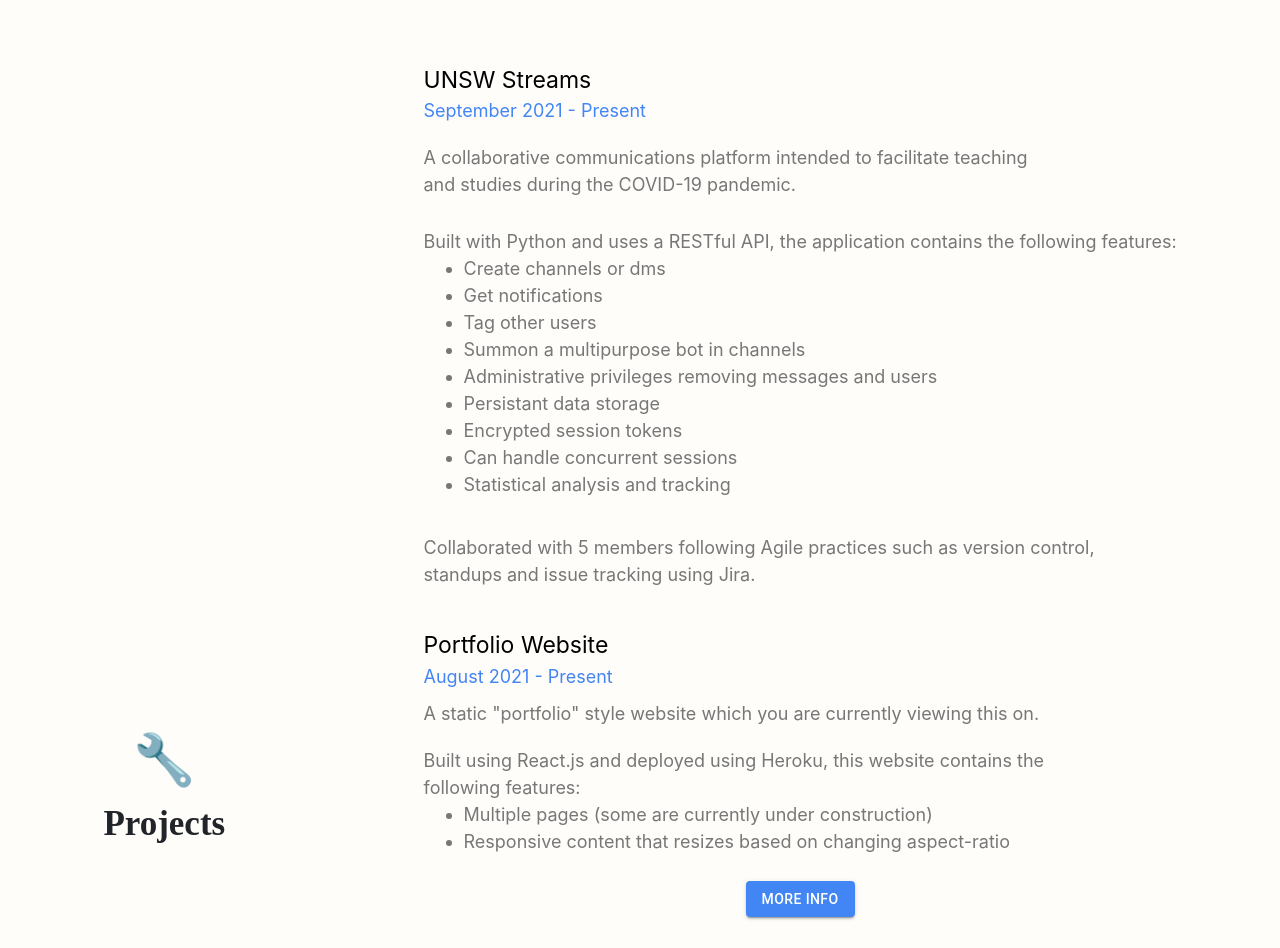
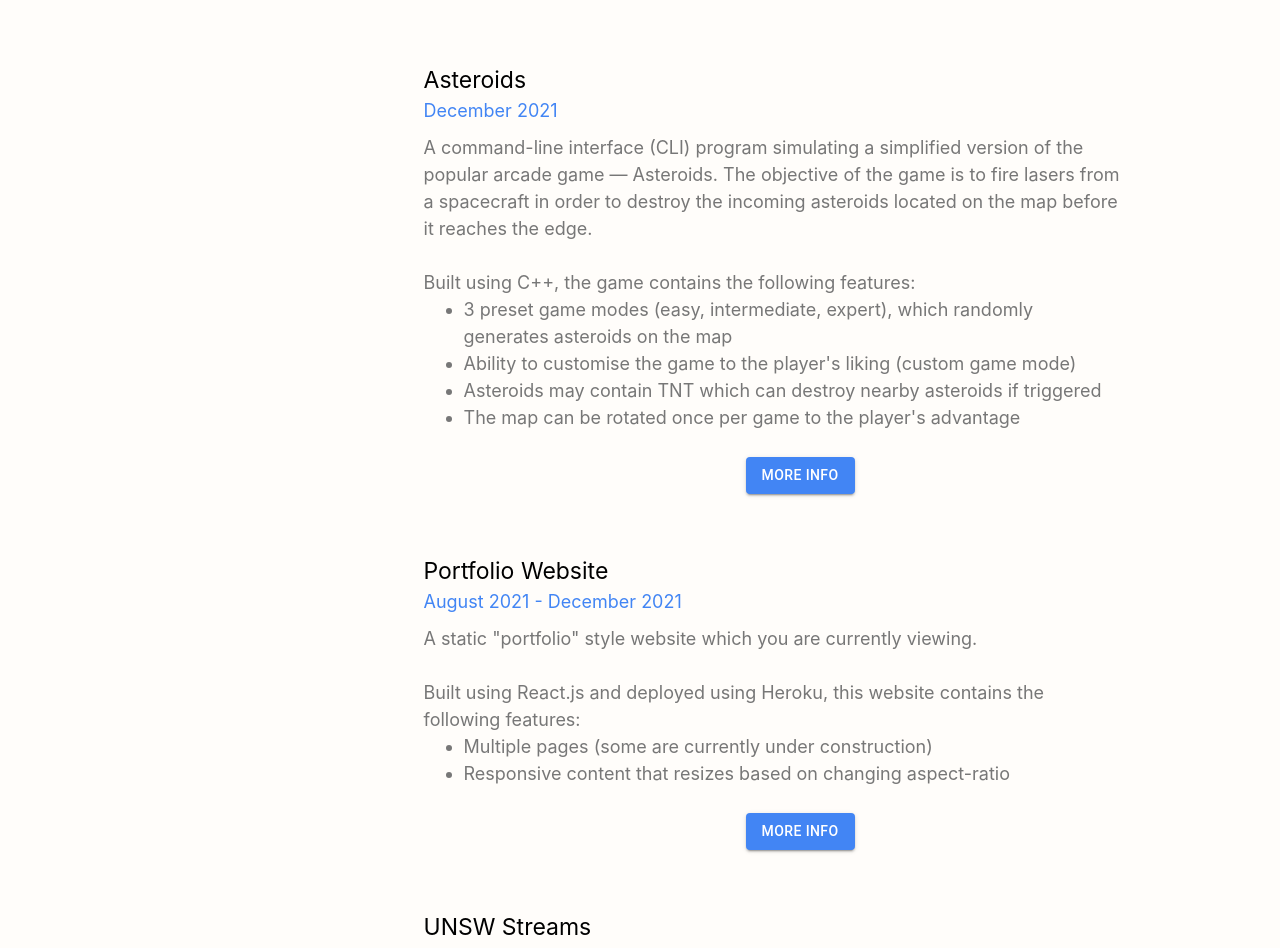
Before and after one commit to Darianlmj/Web-Portfolio, a React (Create React App) app: page /resume in a window 1280 px wide. Shown: the part 2640-3588 px from the top of the page. Built offline with nearby package versions, Linux system fonts and the light colour scheme; a web font is replaced by a local one.

Commit message:
Updated resume

```diff
--- a/src/pages/Resume/Resume.js
+++ b/src/pages/Resume/Resume.js
@@ -183,10 +183,63 @@
                 </HeaderContainer>
                 <div>
                     <ResContent>
+
+                        <div>
+                            <div style={{fontSize: 23, color: 'black'}}>
+                                Asteroids <br/>
+                            </div>
+                            <div style={{fontSize: 18, color: '#4285F4'}}>December 2021</div>
+                            <div style={{paddingTop: 10, paddingBottom: 10}}>
+                                A command-line interface (CLI) program simulating a simplified version of the <br/>
+                                popular arcade game &#8212; Asteroids. The objective of the game is to fire lasers from <br/>
+                                a spacecraft in order to destroy the incoming asteroids located on the map before <br/>
+                                it reaches the edge. <br/><br/>
+
+                                Built using C++, the game contains the following features: <br/>
+                                <ul style={{paddingLeft: 40}}>
+                                    <li>3 preset game modes (easy, intermediate, expert),  which randomly <br/>generates asteroids on the map</li>
+                                    <li>Ability to customise the game to the player's liking (custom game mode)</li>
+                                    <li>Asteroids may contain TNT which can destroy nearby asteroids if triggered</li>
+                                    <li>The map can be rotated once per game to the player's advantage</li>
+                                </ul>
+                            </div>
+                            <div style={{textAlign: 'center', paddingBottom: 60}}>
+                                <Button sx={{background:"#4285F4", "&.MuiButtonBase-root:hover": {
+                                                color: "white"
+                                            }}}
+                                        href='https://github.com/Darianlmj/Asteroids'
+                                        variant="contained">More Info</Button>
+                            </div>
+                        </div>
+
+                        <div>
+                            <div style={{fontSize: 23, color: 'black'}}>
+                                Portfolio Website<br/>
+                            </div>
+                            <div style={{fontSize: 18, color: '#4285F4'}}>August 2021 - December 2021</div>
+                            <div style={{paddingTop: 10, paddingBottom: 10}}>
+                                A static "portfolio" style website which you are currently viewing.<br/>
+                                <br/>
+                                Built using React.js and deployed using Heroku, this website contains the <br/>
+                                following features:
+                                <ul style={{paddingLeft: 40}}>
+                                    <li>Multiple pages (some are currently under construction)</li>
+                                    <li>Responsive content that resizes based on changing aspect-ratio</li>
+                                </ul>
+                            </div>
+                            <div style={{textAlign: 'center', paddingBottom: 60}}>
+                                <Button sx={{background:"#4285F4", "&.MuiButtonBase-root:hover": {
+                                                color: "white"
+                                            }}}
+                                        href='https://github.com/Darianlmj/Web-Portfolio'
+                                        variant="contained">More Info</Button>
+                            </div>
+                        </div>
+                    <div>
                         <div style={{fontSize: 23, color: 'black'}}>
                             UNSW Streams<br/>
                         </div>
-                        <div style={{fontSize: 18, color: '#4285F4'}}>September 2021 - Present</div>
+                        <div style={{fontSize: 18, color: '#4285F4'}}>September 2021 - November 2021</div>
                         <div style={{paddingTop: 20, paddingBottom: 20}}>
                             A collaborative communications platform intended to facilitate teaching <br/>
                             and studies during the COVID-19 pandemic.<br/>
@@ -210,31 +263,6 @@
                             standups and issue tracking using Jira.
                         </div>
 
-                        <div>
-                            <div style={{fontSize: 23, color: 'black'}}>
-                                Portfolio Website<br/>
-                            </div>
-                            <div style={{fontSize: 18, color: '#4285F4'}}>August 2021 - Present</div>
-                            <div style={{paddingTop: 10, paddingBottom: 10}}>
-                                A static "portfolio" style website which you are currently viewing this on.
-                            </div>
-                            <div style={{paddingTop: 10, paddingBottom: 10}}>
-                                Built using React.js and deployed using Heroku, this website contains the <br/>
-                                following features:
-                                <ul style={{paddingLeft: 40}}>
-                                    <li>Multiple pages (some are currently under construction)</li>
-                                    <li>Responsive content that resizes based on changing aspect-ratio</li>
-                                </ul>
-                            </div>
-                            <div style={{textAlign: 'center', paddingBottom: 60}}>
-                                <Button sx={{background:"#4285F4", "&.MuiButtonBase-root:hover": {
-                                                color: "white"
-                                            }}}
-                                        href='https://github.com/Darianlmj/Web-Portfolio'
-                                        variant="contained">More Info</Button>
-                            </div>
-                        </div>
-                    <div>
                         <div style={{fontSize: 23, color: 'black'}}>
                                 Sekuro Minor Project<br/>
                         </div>
@@ -277,7 +305,7 @@
                             Programming Languages <br/>
                         </div>
                         <div style={{paddingTop: 10, paddingBottom: 20}}>
-                            Python, C, HTML, CSS, Javascript, React.js
+                            Python, C, C++, HTML, CSS, Javascript, React.js
                         </div>
                     </div>
                     <div>
```
